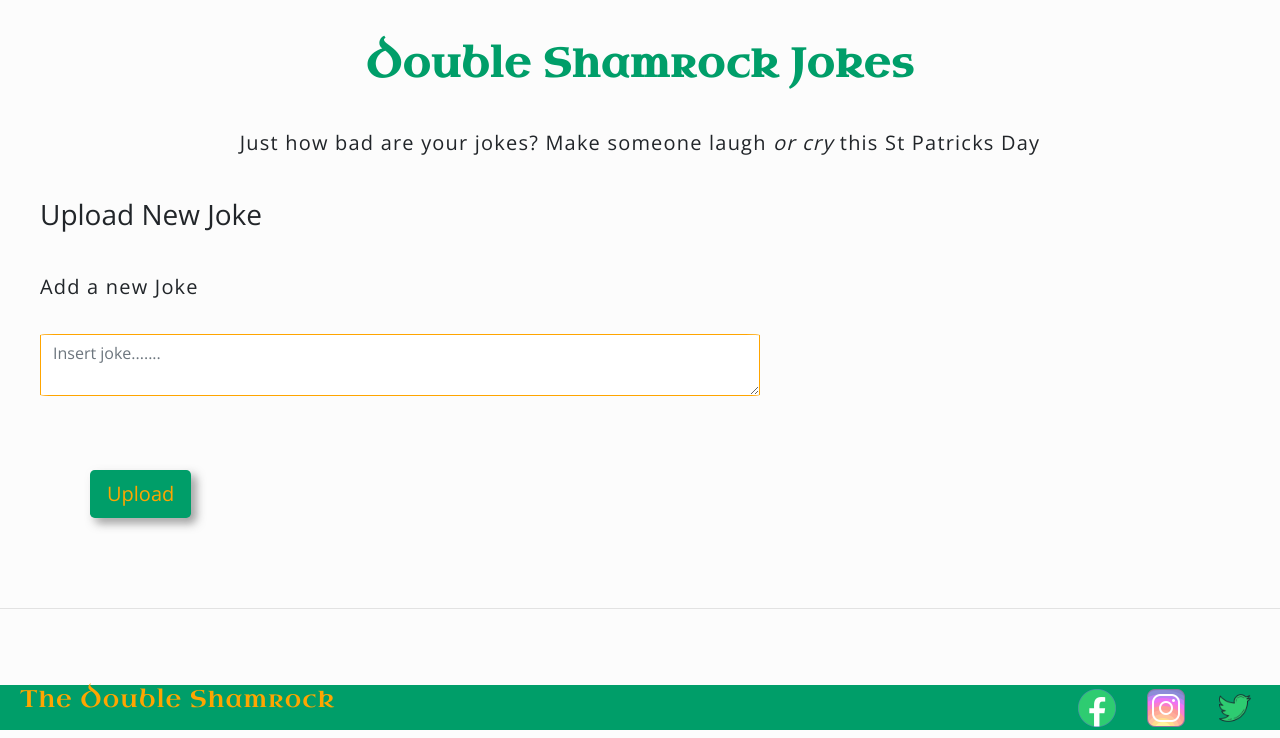
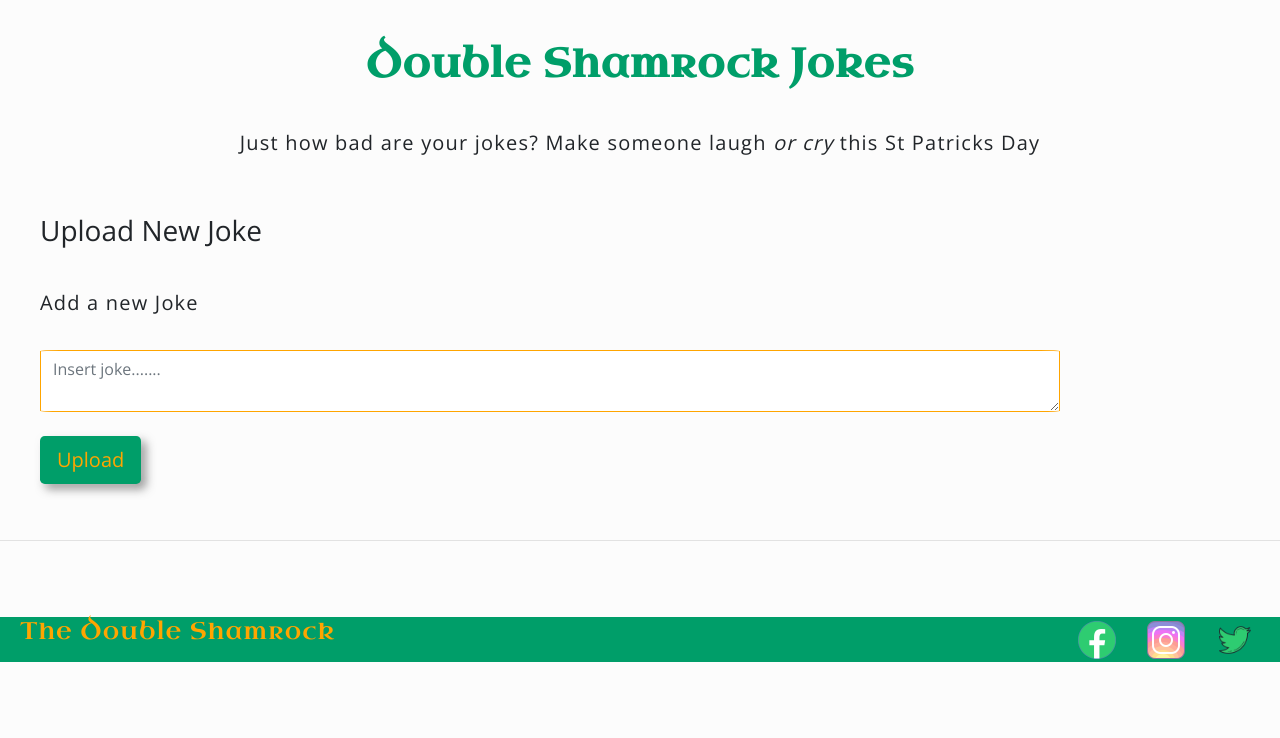
Before and after one commit to alexeykuz-sys/hackathon-doubleShamrocks, a Flask app: page /upload_jokes in a window 1280 px wide. Shown: the part 62-800 px from the top of the page. Run offline with Flask 2, Linux system fonts and the light colour scheme; data that the repository does not hold is empty; some libraries are stand-ins or nearby versions.

Commit message:
fixed jokes upload page layout

```diff
--- a/static/style.css
+++ b/static/style.css
@@ -326,10 +326,21 @@
     margin: 40px;
 }
 
+textarea.form-control {
+    width: 100%;
+}
+
 .form-label {
     font-family: "Open Sans", Arial, Helvetica, sans-serif;
     font-size: 20px;
     letter-spacing: 1.2px;
+}
+
+.btn-uploads{
+    background-color: var(--main-green);
+    color: var(--main-orange);
+    box-shadow: -2px -2px 10px rgb(255 255 255 / 50%), 5px 5px 10px rgb(48 47 47 / 50%);
+
 }
 /* ---- Jokes Page ---- */
 
@@ -581,10 +592,13 @@
         left: 30%;
     }
 
-.carousel-item{
-   width: 80%;
+    .carousel-item{
+    width: 80%;
 
-    }
+        }
+    textarea.form-control {
+    width: 85%;
+}
 }
 
 /*Media query for largest devices (desktops, 1900px and up)*/
--- a/templates/upload_jokes.html
+++ b/templates/upload_jokes.html
@@ -3,24 +3,27 @@
 
 {% block content %}
 <h1 class="uploads text-center">Double Shamrock Jokes</h1>
-<p class="uploads-text text-center">Just how bad are your jokes? Make someone laugh <em>or cry</em> this St Patricks Day</p>
-
+<p class="uploads-text text-center">Just how bad are your jokes? Make someone laugh <em>or cry</em> this St Patricks Day
+</p>
+<div class="row">
+    <div class="col-sm-12">
         {% if session.user == username %}
         <h3 class="uploads">Upload New Joke</h3>
         <form class="upload-form" action="{{ url_for('upload_jokes')}}" method="POST">
             <div class=" mb-3 ">
                 <label for="user_jokes" class="form-label">Add a new Joke</label>
-        <textarea id="user_jokes" class="form-control" type="text" name="user_jokes" min-length="5" maxlength="500"
-            placeholder="Insert joke......."></textarea>
+                <textarea id="user_jokes" class="form-control" type="text" name="user_jokes" min-length="5"
+                    maxlength="500" placeholder="Insert joke......."></textarea>
             </div>
-    <button class="btn btn-lg btn-video active" type="submit">Upload</button>
+            <button class="btn btn-lg btn-uploads active" type="submit">Upload</button>
         </form>
-
+    </div>
+</div>
 <hr>
 <div class="upload-content">
     <div class="row">
         {% for user_jokes in user.user_jokes  %}
-        <div class="col-md-3">
+        <div class="col-md-4">
             <div class="card jokes">
                 <p>{{user_jokes}}</p>
                 <p><em>by {{user.username}}</em></p>
```
Lines whose indentation alone changed are shown as unchanged.
